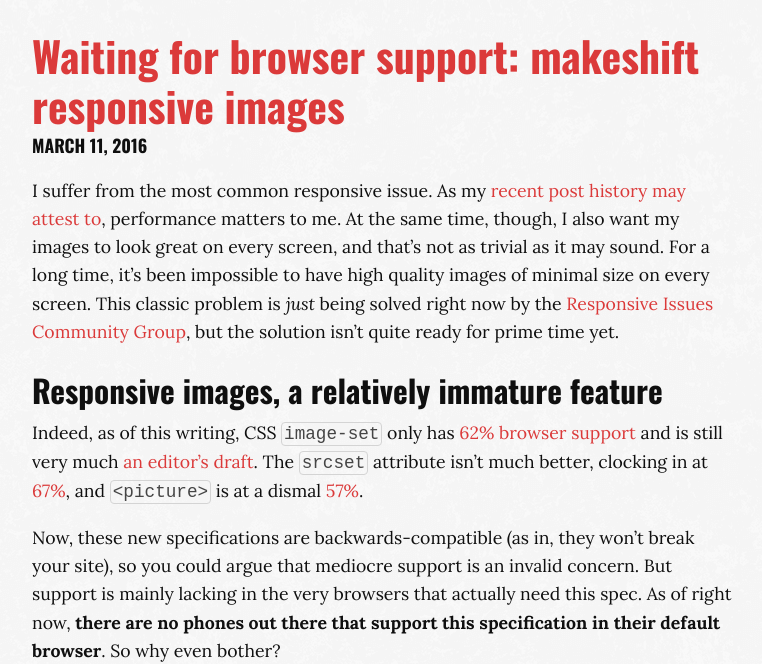
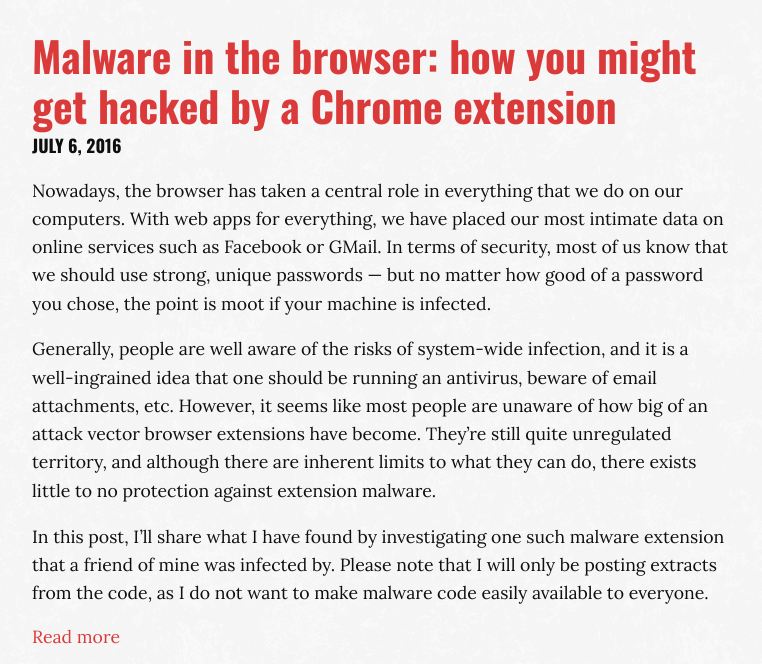
Before and after one commit to MaximeKjaer/kjaer.io, a Jekyll site: the page built from index.html, in a window 1280 px wide and 900 px high, scrolled down 369 px, cut to the strip 236-900 px from the top of the window. Shown: the whole strip, without its empty margins (258-1020 px from the left). Built offline with Jekyll 4.4.1, drawn with Linux system fonts in a browser that asks for light colours.

Commit message:
Improve extension malware post

```diff
--- a/_posts/2016-07-06-extension-malware.md
+++ b/_posts/2016-07-06-extension-malware.md
@@ -1,12 +1,9 @@
 ---
-title: Chrome extension malware
-description:
+title: "Malware in the browser: how you might get hacked by a Chrome extension"
+description: A case study of a Chrome extension that turned out to be some nasty botnet malware
 image:
 fallback-color:
-unlisted: true
 ---
-
-**Notify DigitalOcean about the servers!!**
 
 Nowadays, the browser has taken a central role in everything that we do on our computers. With web apps for everything, we have placed our most intimate data on online services such as Facebook or GMail. In terms of security, most of us know that we should use strong, unique passwords &mdash; but no matter how good of a password you chose, the point is moot if your machine is infected.
 
@@ -261,7 +258,7 @@
 ### Leaking your access tokens
 The first two actions contain links that the extension can [steal your access tokens from](https://www.facebook.com/help/1380078335599589#What-is-access-token-theft?). If you load these links, you will be forwarded to an <abbr title="Uniform Resource Locator">URL</abbr> containing your [access tokens](https://en.wikipedia.org/wiki/Access_token), which the extension will catch and send to the server in the `callback` field above.
 
-With your Facebook access token, the attackers have access to your account. They can log in to it, send and read messages, post statuses and links, comment, like posts and pages... Having these stolen is equivalent to having your login credentials stolen.
+With your Facebook access token, the malware operators have access to your account. They can log in to it, send and read messages, post statuses and links, comment, like posts and pages... Having these stolen is equivalent to having your login credentials stolen.
 
 ### Liking Facebook pages
 The instructions that I downloaded also told the extension to go Like a page called *VVideosss*. Let's check the page out:
@@ -277,7 +274,7 @@
 I didn't get any instructions to subscribe to any YouTube channels, but the code does contain a function that does just that.
 
 ### Reporting back to the server
-The extension can also report back to the server about its current status, through the following function:
+The extension can also report back to the <abbr title="Command and Control">C&C</abbr> server about its current status, through the following function:
 
 {% highlight javascript linenos %}
 function sendStatus(data) {
@@ -303,28 +300,28 @@
 2. The extension ID, since there are multiple extensions
 3. Whether the infected machine currently is signed into Facebook
 
-I'm taking it that the attackers use this information to judge the exact size and activity of their botnet, as these are factors that determine its value on the black market.
+I'm taking it that the malware operators use this information to judge the exact size and activity of their botnet, as these are factors that determine its value on the black market.
 
 ### And potentially much more
 The extension is always on the lookout for a new version of the payload. Though I haven't witnessed it change, it could very well evolve and gain new capabilities.
 
-Since the malware has permission to inject scripts on any website, the people behind it could gain total control over everything that happens in your browser. They could potentially read your emails, steal all your login credentials, have you DDoS someone, mine Bitcoin, seed pirated content... You name it.
+Since the malware has permission to inject scripts on any website, its operators could gain total control over everything that happens in your browser. They could potentially read your emails, steal all your login credentials, have you DDoS someone, mine Bitcoin, seed pirated content... You name it.
 
 Your local files are off-limit though, if that's of any consolation.
 
 ## Taking the botnet down
-Though most of the extensions have been taken down from the Chrome Webstore, that doesn't change anything for the 132,265 infected computers. To the best of my knowledge (I couldn't find anything confirming it though), an extension stays installed even after it has been removed from the Webstore.
+Though most of the Viralands extensions have been taken down from the Chrome Webstore, that doesn't change anything for the 132,265 infected computers. To the best of my knowledge (I couldn't find anything confirming it though), an extension stays installed even after it has been removed from the Webstore.
 
 Thankfully, this <abbr title="Command and Control">C&C</abbr> network isn't really well concieved. As the [Wikipedia article on <abbr title="Command and Control">C&C</abbr>](https://en.wikipedia.org/wiki/Command_and_control_(malware)) notes:
 
 > A botnet server structure that lacks redundancy is vulnerable to at least the temporary disconnection of that server.
 
-There is no redundancy in this case; the <abbr title="Command and Control">C&C</abbr> server is just a hardcoded IP address! If the attackers were to lose control over said IP address, the whole network would effectively be deactivated. Again, the article notes:
+There is no redundancy in this case; the <abbr title="Command and Control">C&C</abbr> server is just a hardcoded IP address! If the malware operators were to lose control over said IP address, the whole network would effectively be deactivated. Again, the article notes:
 
 > In some cases, computer security experts have succeeded in destroying or subverting malware command and control networks, by, among other means, seizing servers or getting them cut off from the Internet
 
 I wouldn't consider myself to be an *expert* in computer security, but I might definitely be able to destroy this <abbr title="Command and Control">C&C</abbr> network.
 
-Using [IPalyzer](https://ipalyzer.com/), I found out that both IP addresses belong to DigitalOcean. As soon as this article is published, I will send them an email to tell them about the whole situation. If they do take the servers down, I will have remotely removed malware from 130,000 computers at once. Pretty good if you ask me.
+Using [IPalyzer](https://ipalyzer.com/), I found out that both IP addresses belong to DigitalOcean, a hosting provider (actually the one that I use for this site). I have experience signaling abuse to DigitalOcean, and they have always been very responsive, usually getting the issue solved within a day or two.
 
-- Who gets the IP adress? They get the control of a 130,000 machine botnet!!
+If DigitalOcean does take down these two servers, then the botnet will have been destroyed. Or rather, the malware operators will lose control over it &mdash; all the machines remain infected, but the malware will be rendered harmless. Still, that's a patched security vulnerability on 130,000 machines at once. A drop in the ocean compared to the size of the Internet, but still a decent catch if you ask me.
```
